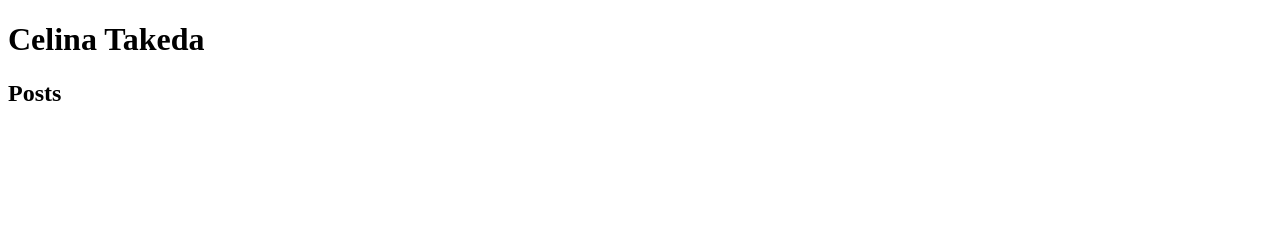
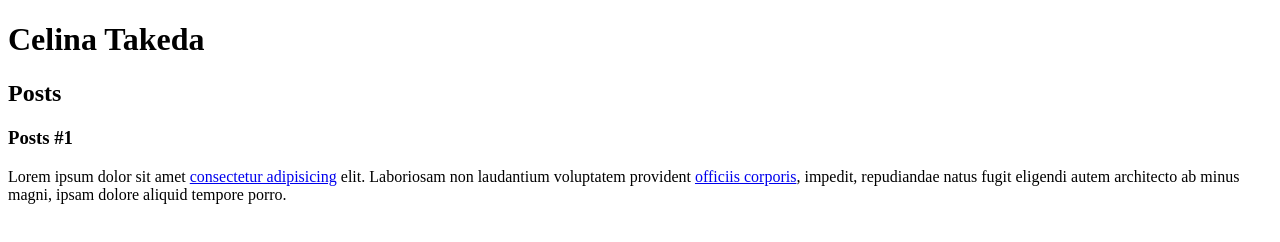
Before and after one commit to celinatakeda/CURSO-HTML5, a plain HTML site: page index.html in a window 1280 px wide. Drawn offline with Linux system fonts and the light colour scheme.

Commit message:
Update index.html

```diff
--- a/index.html
+++ b/index.html
@@ -14,6 +14,13 @@
         <header>
             <h2>Posts</h2>
         </header>
+        <article>
+            <header>
+                <h3>Posts #1</h3>
+            </header>
+            <p>Lorem ipsum dolor sit amet <a href="https://www.linkedin.com/feed/" target="_blank">consectetur adipisicing</a> elit. Laboriosam non laudantium voluptatem provident <a href="mailto:lucas@gmail.com"> officiis corporis</a>, impedit, repudiandae natus fugit eligendi autem architecto ab minus magni, ipsam dolore aliquid tempore porro.</p>
+        </article>
     </section>
+    <footer></footer>
 </body>
 </html>
```
